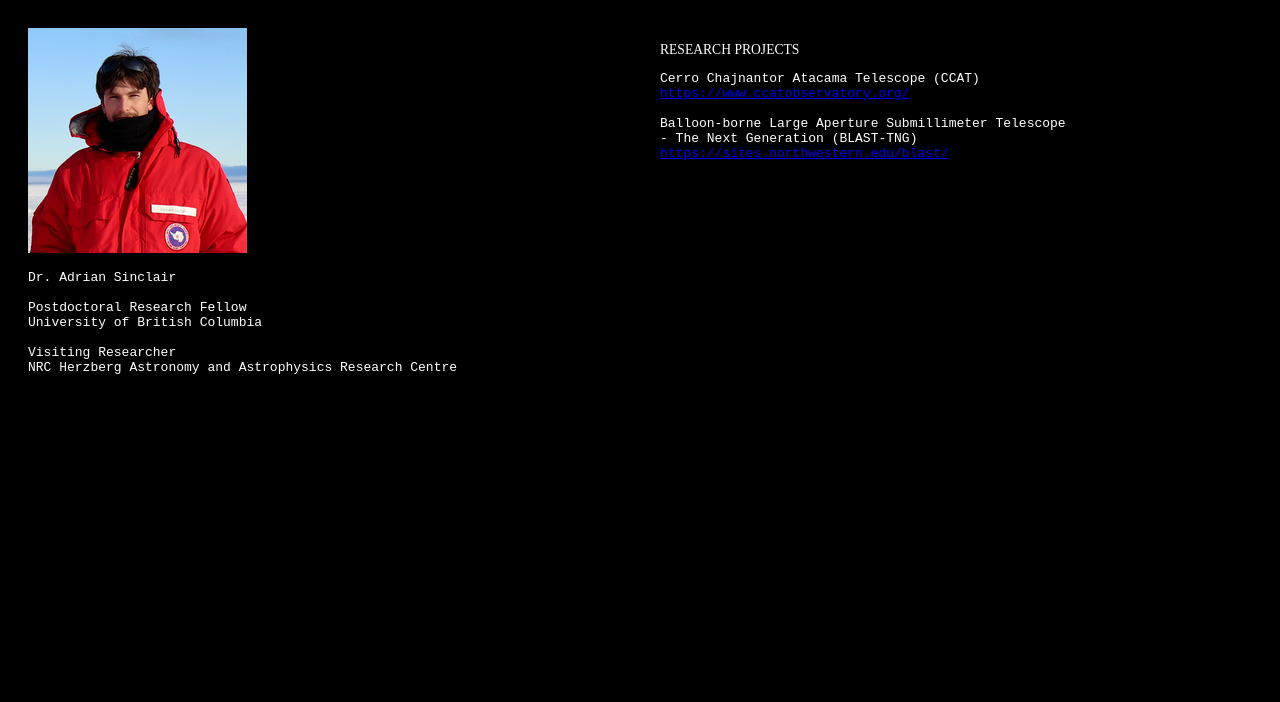
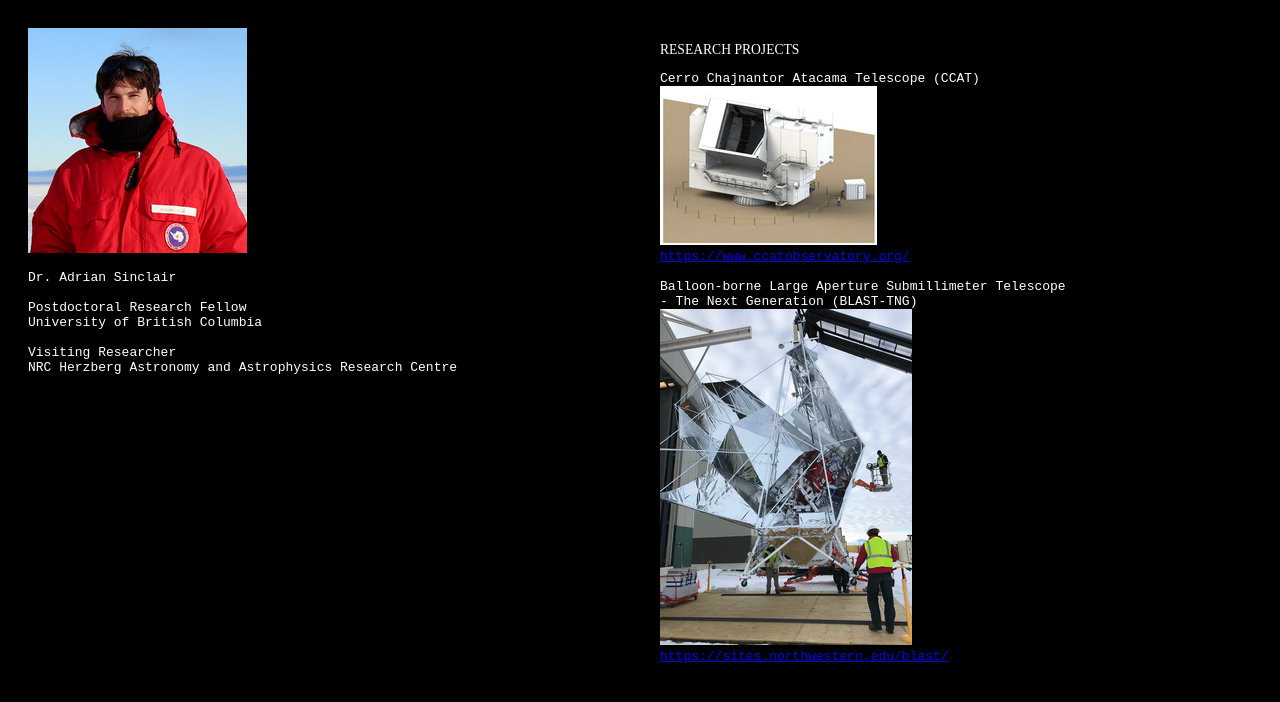
Before and after one commit to adriankaisinclair/adriankaisinclair.github.io, a plain HTML site: page index.html in a window 1280 px wide. Drawn offline with Linux system fonts and the light colour scheme; a web font is replaced by a local one.

Commit message:
proj images

```diff
--- a/index.html
+++ b/index.html
@@ -22,16 +22,19 @@ University of British Columbia
 
 Visiting Researcher
 NRC Herzberg Astronomy and Astrophysics Research Centre
+
 </pre>
 </div>
 <div class="column" style="background-color:black;">
 <p> RESEARCH PROJECTS </p>
 <pre style="color:white;">
 Cerro Chajnantor Atacama Telescope (CCAT)
+<img src = "./images/fyst.png" >
 <a href="https://www.ccatobservatory.org/">https://www.ccatobservatory.org/</a>
 
 Balloon-borne Large Aperture Submillimeter Telescope
 - The Next Generation (BLAST-TNG)
+<img src = "./images/blast_tng_gondola.png" >
 <a href="https://sites.northwestern.edu/blast/">https://sites.northwestern.edu/blast/</a>
 </pre>
 </div>
```
Also changed, not shown: images/blast_tng_gondola.png (added), images/fyst.png (added).
